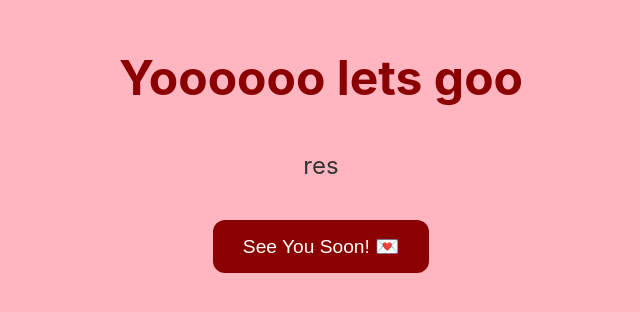
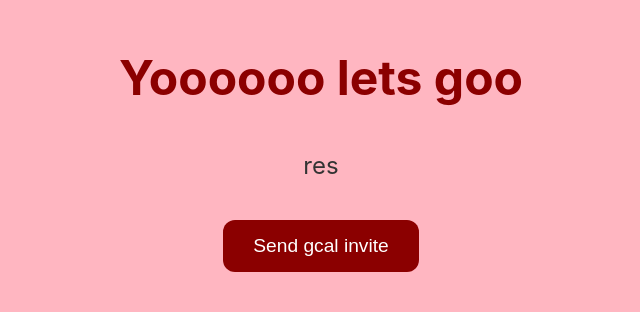
Before and after one commit to ivanivanmontes/knuffle-bunny, a React (Create React App) app: page /yes in a window 1280 px wide. Shown: the part 276-588 px from the top of the page, without its empty margins (319-959 px from the left). Built offline with nearby package versions, Linux system fonts and the light colour scheme.

Commit message:
add a favicon

```diff
--- a/src/res.js
+++ b/src/res.js
@@ -49,7 +49,7 @@ function Res() {
 
   const handleYesClick = () => {
     // back up option cause google cloud api is dick
-    navigate("/yes"); // Redirect to /yes
+    navigate("/yes");
   };
 
   return (
@@ -67,7 +67,6 @@ function Res() {
           No
         </button>
       </div>
-      {/* Conditionally render the <p> tag if hoverCount >= 3 */}
       {hoverCount >= 3 && (
         <p className="hover-warning">
           why are you trying to click no...
--- a/src/res3.js
+++ b/src/res3.js
@@ -1,5 +1,4 @@
 import React from "react";
-// import "./styles/global.scss"; // Assuming global.scss includes the above SCSS
 import "./styles/global.scss"
 
 function Res3() {
@@ -16,7 +15,7 @@ function Res3() {
             className="yes-button"
             onClick={sendGCalInvite}
           >
-            See You Soon! 💌
+            Send gcal invite
           </button>
         </div>
       );
```
Also changed, not shown: 1 other file (tests, documents, lock files or other folders).
